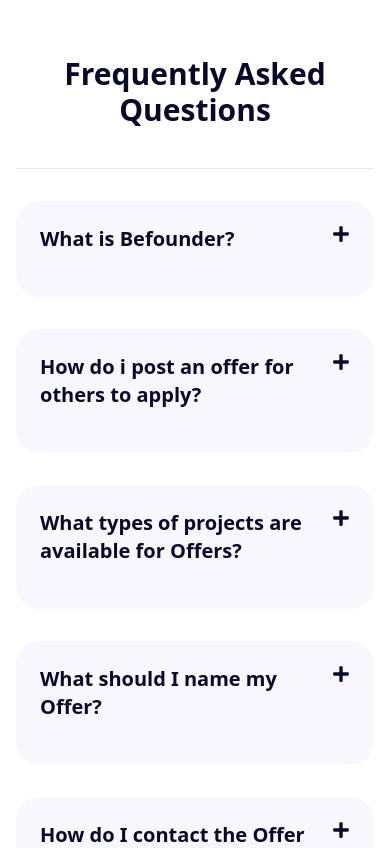
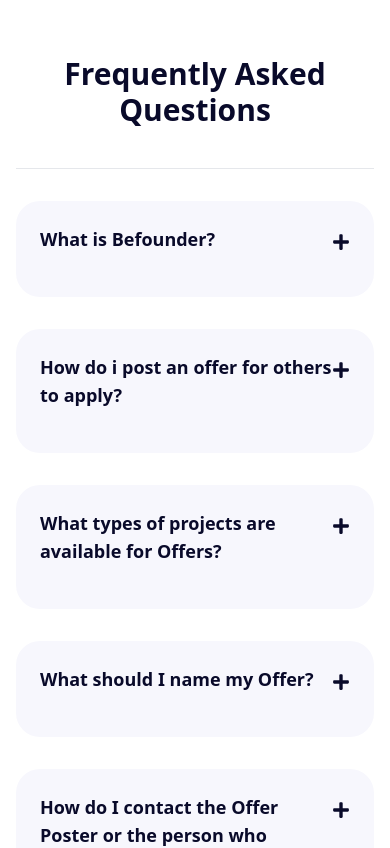
Before and after one commit to Beefounder/Befounder, a React (Create React App) app: page /FAQs in a window 390 px wide. Shown: the top 848 px of the page. Built offline with nearby package versions, Linux system fonts and the light colour scheme.

Commit message:
adjust styles for FAQ page

```diff
--- a/src/pages/FAQs/FAQs.tsx
+++ b/src/pages/FAQs/FAQs.tsx
@@ -65,7 +65,7 @@
           >
             <div className="w-full">
               <h2
-                className="text-[#090A2A] text-xl md:text-2xl font-semibold mb-5"
+                className="text-[#090A2A] text-lg md:text-2xl font-semibold mb-5"
                 onClick={() => toggleAccordion(index)}
               >
                 {item.question}{" "}
@@ -78,7 +78,7 @@
               )}
             </div>
             <span
-              className="text-[#090A2A] font-medium text-4xl cursor-pointer"
+              className="text-[#090A2A] font-medium text-4xl cursor-pointer pt-2"
               onClick={() => toggleAccordion(index)}
             >
               {activeIndex === index ? (
```
